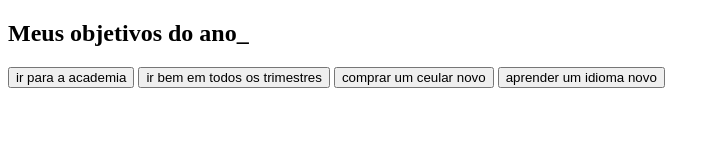
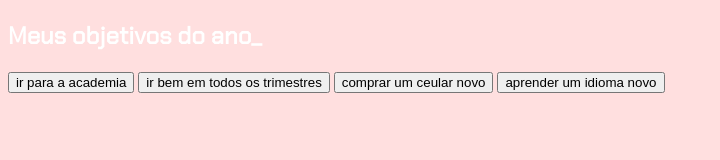
Before and after one commit to aninh4yx/anaclara13, a plain HTML site: page index.html in a window 1280 px wide. Shown: the whole page, without its empty margins (0-720 px from the left). Drawn offline with Linux system fonts and the light colour scheme.

Commit message:
variantes

```diff
--- a/style.css
+++ b/style.css
@@ -8,7 +8,12 @@
     --amarelo: #FFCB9A;
     --roxo: #9662AE;
     --rosa: #FF83CD;
-    --rosa: #FFDFDF;
+    --rosa-fundo: #FFDFDF;
     --rosa: #FF0099;
     --rosa: #FF0099;
 }
+body{
+    background-color: var(--rosa-fundo);
+    color: var(--branco);
+    font-family: 'Chakra Petch', '';
+}
```
